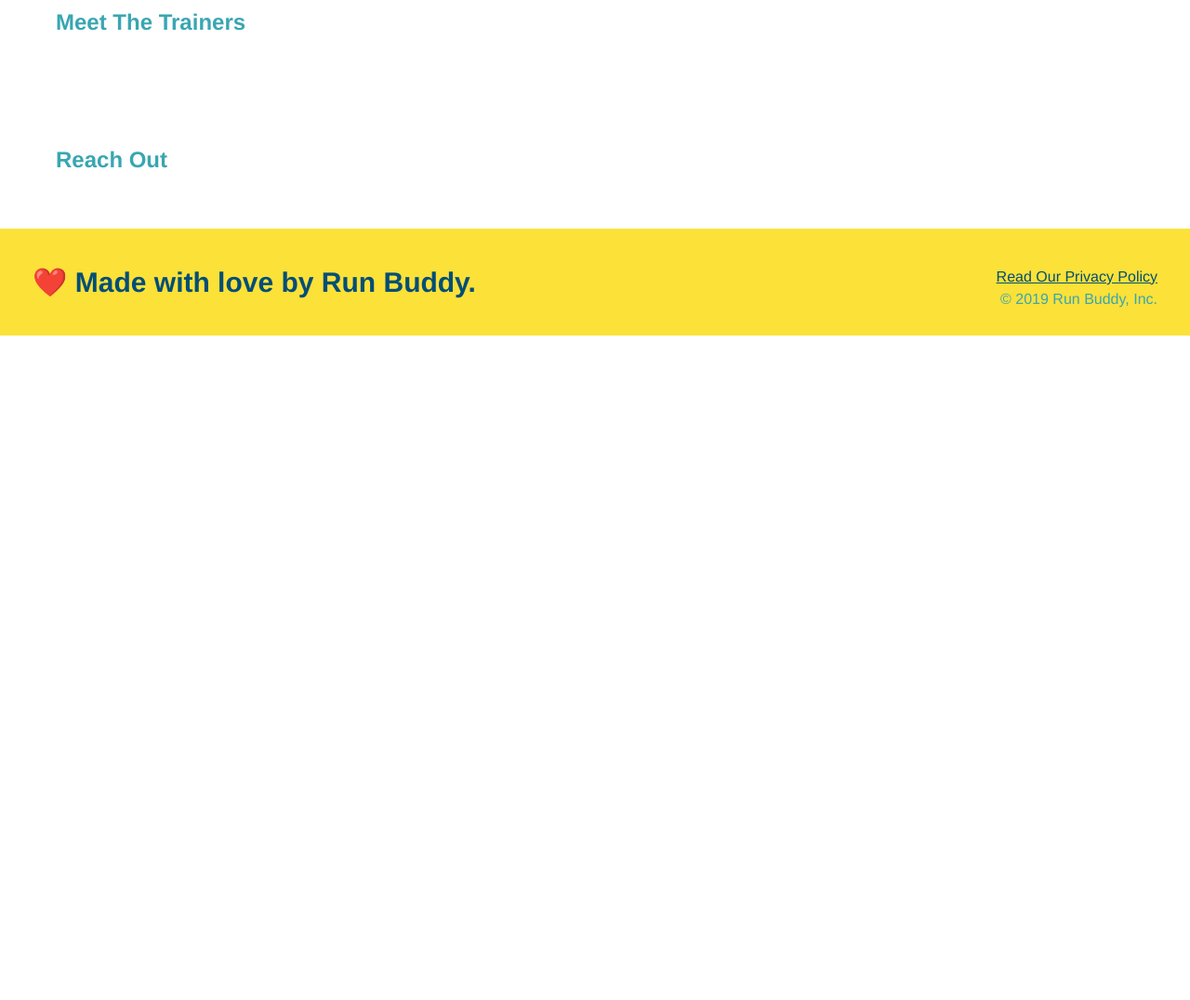
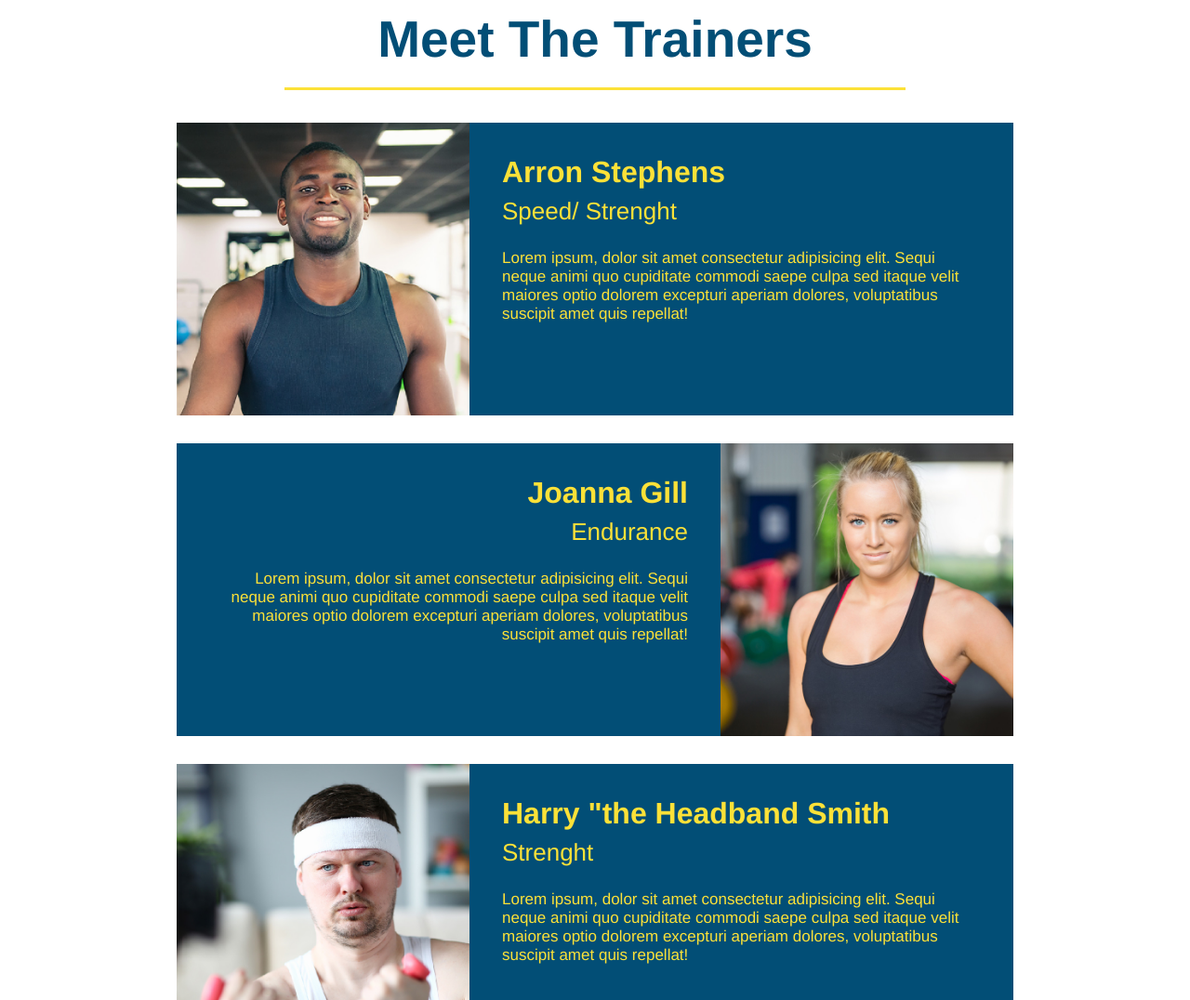
Before and after one commit to TBertazoli/run-buddy, a plain HTML site: page index.html in a window 1280 px wide. Shown: the part 2900-3976 px from the top of the page at 93% size. Before the commit the page ends 3261 px from the top, so only its background shows below. Drawn offline with Linux system fonts and the light colour scheme.

Commit message:
meet the trainers section

```diff
--- a/assets/css/style.css
+++ b/assets/css/style.css
@@ -146,6 +146,11 @@ section {
     border-color: #39a6b2;
 }
 
+.steps {
+    text-align: center;
+    background: #fce138;
+  }
+
 .steps div {
     margin-bottom: 80px;
   }
@@ -165,3 +170,53 @@ section {
     color: #39a6b2;
     font-size: 23px;
   }
+  .steps span {
+    font-size: 38px;
+  }
+
+  .trainers {
+    text-align: center;
+  }
+
+  .trainer {
+    width: 900px;
+    margin: 0 auto 30px auto;
+    background: #024e76;
+    color: #fce138;
+    overflow: auto;
+  }
+
+  .trainer img {
+    width: 35%;
+    float: left;
+  }
+
+  .trainer-bio {
+    padding: 35px;
+    float: left;
+    width: 65%;
+  }
+
+  .text-left {
+    text-align: left;
+  }
+
+  .text-right {
+    text-align: right;
+  }
+
+  .trainer-bio h3 {
+    font-size: 32px;
+    margin-bottom: 8px;
+  }
+
+  .trainer-bio h4 {
+    font-weight: lighter;
+    font-size: 26px;
+    margin-bottom: 25px;
+  }
+
+  .trainer-bio p {
+    font-size: 17px;
+    list-height: 1.3;
+  }
--- a/index.html
+++ b/index.html
@@ -88,7 +88,7 @@
             <div>
                 <!--insert this img element-->
                 <img src="./assets/images/step-1.svg" alt=""/>
-                <h3>Step 1: Fill out the Form Above.</h3>
+                <h3>Step 1: <span>Fill out the Form Above.</span></h3>
                 <p>You're already here, so why not?</p>
             </div>
 
@@ -112,8 +112,47 @@
         </section>
 
         <!-- "meet the trainers" section -->
-        <section id="meet-the-trainers">
-            <h2>Meet The Trainers</h2>
+        <section id="your-trainers" class="trainers">
+            <h2 class="section-title primary-border">
+                Meet The Trainers
+            </h2>
+            <article class="trainer">
+                <img src="assets\images\trainer-1.jpg" alt="Arron Stephens in his workout clothes, ready to pump iron"/>
+                    <div class="trainer-bio text-left">
+                        <h3>Arron Stephens</h3>
+                        <h4>Speed/ Strenght</h4>
+                        <p>
+                            Lorem ipsum, dolor sit amet consectetur adipisicing elit. Sequi neque animi quo cupiditate commodi saepe culpa sed
+                            itaque velit maiores optio dolorem excepturi aperiam dolores, voluptatibus suscipit amet quis repellat!
+                        </p>
+                    </div>
+            </article>
+
+            <!--second trainer bio-->
+            <article class="trainer">
+                <div class="trainer-bio text-right">
+                    <h3>Joanna Gill</h3>
+                    <h4>Endurance</h4>
+                    <p>
+                        Lorem ipsum, dolor sit amet consectetur adipisicing elit. Sequi neque animi quo cupiditate commodi saepe culpa sed
+                        itaque velit maiores optio dolorem excepturi aperiam dolores, voluptatibus suscipit amet quis repellat!
+                    </p>
+                </div>
+                <img src="assets\images\trainer-2.jpg" alt="Joanna Gill cooling off after a workout"/>
+            </article>
+
+            <!--third trainer bio-->
+            <article class="trainer">
+                <img src="assets\images\trainer-3.jpg" alt="Harry Smith wearing a headband and lifting comically small pink weight"/>
+                <div class="trainer-bio text-left">
+                    <h3>Harry "the Headband Smith</h3>
+                    <h4>Strenght</h4>
+                    <p>
+                        Lorem ipsum, dolor sit amet consectetur adipisicing elit. Sequi neque animi quo cupiditate commodi saepe culpa sed
+                        itaque velit maiores optio dolorem excepturi aperiam dolores, voluptatibus suscipit amet quis repellat!
+                    </p>
+                </div>
+            </article>
         </section>
 
         <!-- "reach out" section -->
```
Also changed, not shown: assets/images/trainer-1.jpg (added), assets/images/trainer-2.jpg (added), assets/images/trainer-3.jpg (added).
